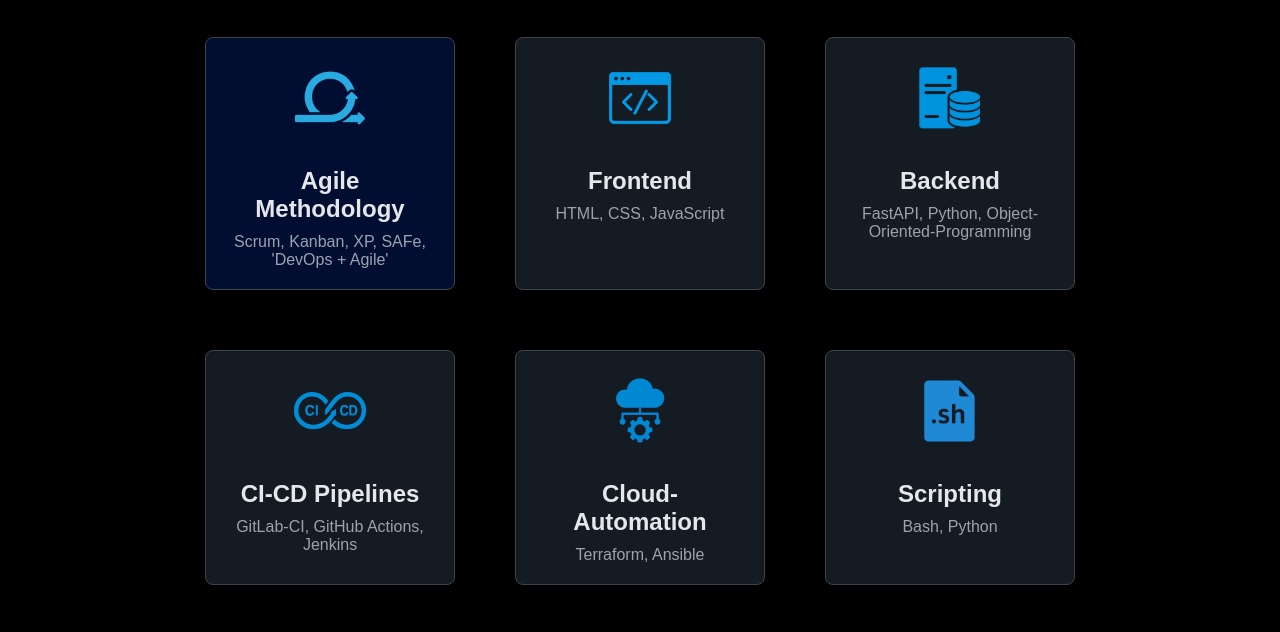
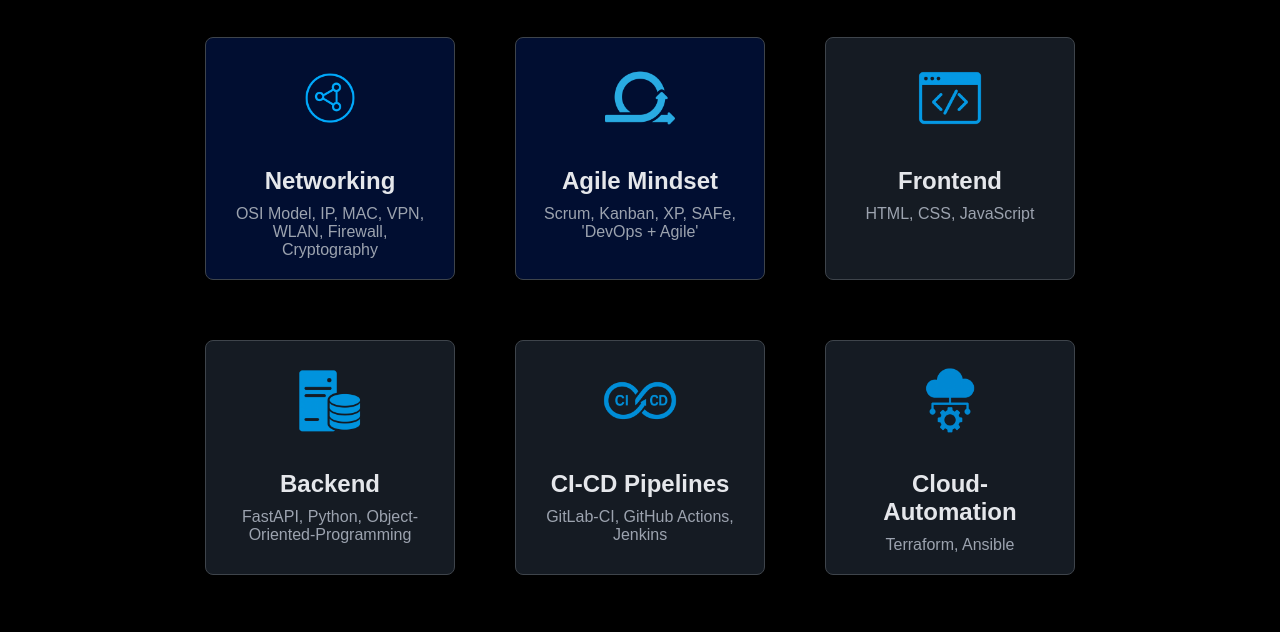
Before and after one commit to Alex0424/website, a website: page pages/skills.html in a window 1280 px wide. Shown: the part 120-752 px from the top of the page. Drawn offline with Linux system fonts and the light colour scheme; a web font is replaced by a local one.

Commit message:
hello world

```diff
--- a/pages/skills.html
+++ b/pages/skills.html
@@ -44,6 +44,22 @@
     <div class="skills-grid">
 
       <a
+        href="https://networking.alexanderlindholm.net"
+        target="_blank"
+        rel="noopener noreferrer"
+        class="skill-card"
+        style="background-color: rgb(1, 14, 49);"
+      >
+        <img
+          src="/assets/images/networking.png"
+          alt="Agile Icon"
+          class="skill-icon"
+        />
+        <h3>Networking</h3>
+        <p>OSI Model, IP, MAC, VPN, WLAN, Firewall, Cryptography</p>
+      </a>
+
+      <a
         href="https://agile.alexanderlindholm.net"
         target="_blank"
         rel="noopener noreferrer"
@@ -55,7 +71,7 @@
           alt="Agile Icon"
           class="skill-icon"
         />
-        <h3>Agile Methodology</h3>
+        <h3>Agile Mindset</h3>
         <p>Scrum, Kanban, XP, SAFe, 'DevOps + Agile'</p>
       </a>
 
```
Also changed, not shown: assets/images/networking.png (added).
